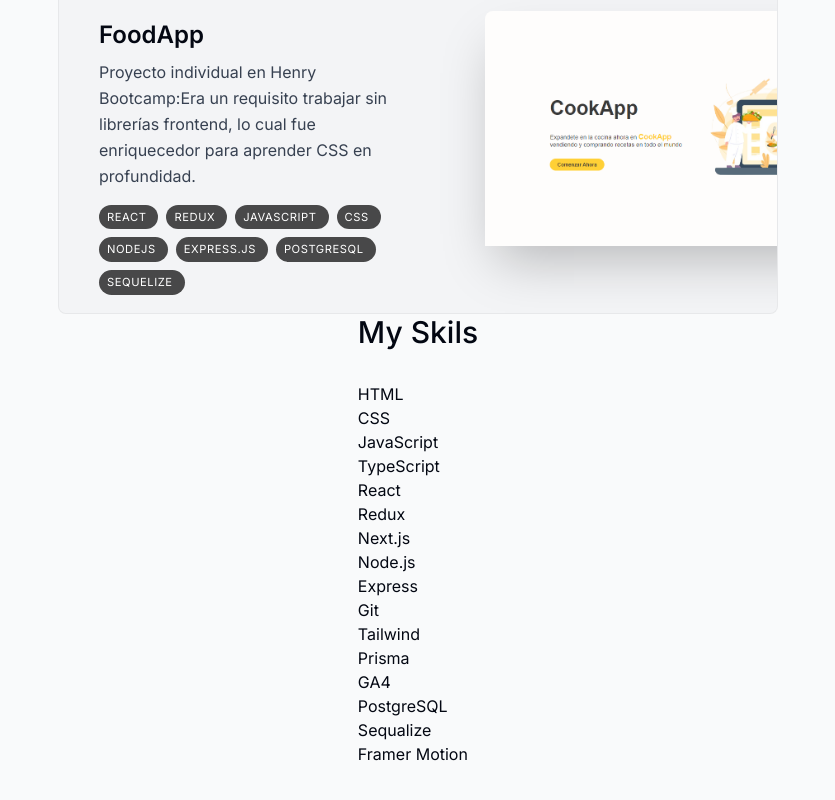
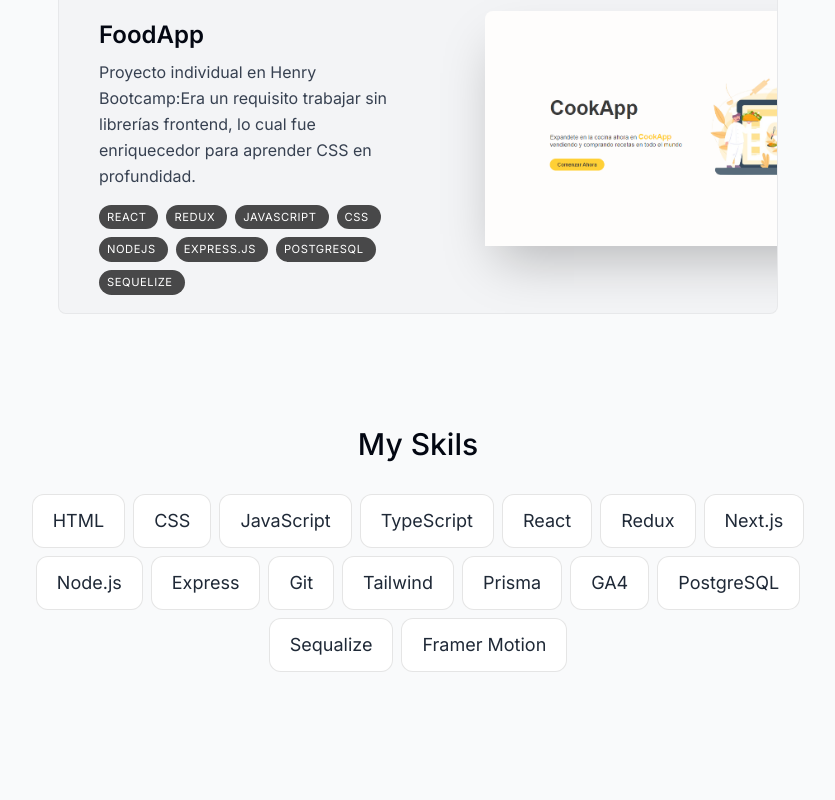
Before and after one commit to antonellalm/portfolio, a Next.js app: page / in a window 1280 px wide. Shown: the part 1850-2650 px from the top of the page, without its empty margins (222-1057 px from the left). Built offline with nearby package versions, Linux system fonts and the light colour scheme.

Commit message:
skilss section

```diff
--- a/components/projects.tsx
+++ b/components/projects.tsx
@@ -10,7 +10,7 @@
 export default function Projects() {
   const { ref } = useSectionInView("Projects", 0.5);
   return (
-    <section ref={ref} id="projects" className="scroll-mt-28">
+    <section ref={ref} id="projects" className="scroll-mt-28 mb-28">
       <SectionHeading>My Proyects</SectionHeading>
       <div>
         {projectsData.map((proyect, id) => (
--- a/components/skills.tsx
+++ b/components/skills.tsx
@@ -1,14 +1,46 @@
+"use client";
 import React from "react";
 import { SectionHeading } from "./section-heading";
 import { skillsData } from "@/lib/data";
+import { useSectionInView } from "@/lib/hooks";
+import { motion } from "framer-motion";
+
+const fadeInAnimationVariants = {
+  initial: {
+    opacity: 0,
+    y: 100,
+  },
+  animate: (index: number) => ({
+    opacity: 1,
+    y: 0,
+    transition: {
+      delay: 0.05 * index,
+    },
+  }),
+};
 
 export default function Skills() {
+  const { ref } = useSectionInView("Skills");
   return (
-    <section>
+    <section
+      ref={ref}
+      className="mb-28 max-w-[53rem] scroll-mt-28 text-center sm:mb-40"
+    >
       <SectionHeading>My skils</SectionHeading>
-      <ul>
+      <ul className="flex flex-wrap justify-center gap-2 text-lg text-gray-800">
         {skillsData.map((skill, index) => (
-          <li key={index}>{skill}</li>
+          <motion.li
+            className="bg-white border border-black/[0.1] rounded-xl px-5 py-3  "
+            key={index}
+            variants={fadeInAnimationVariants}
+            initial="initial"
+            whileInView="animate"
+            viewport={{
+              once: true,
+            }}
+          >
+            {skill}
+          </motion.li>
         ))}
       </ul>
     </section>
```
